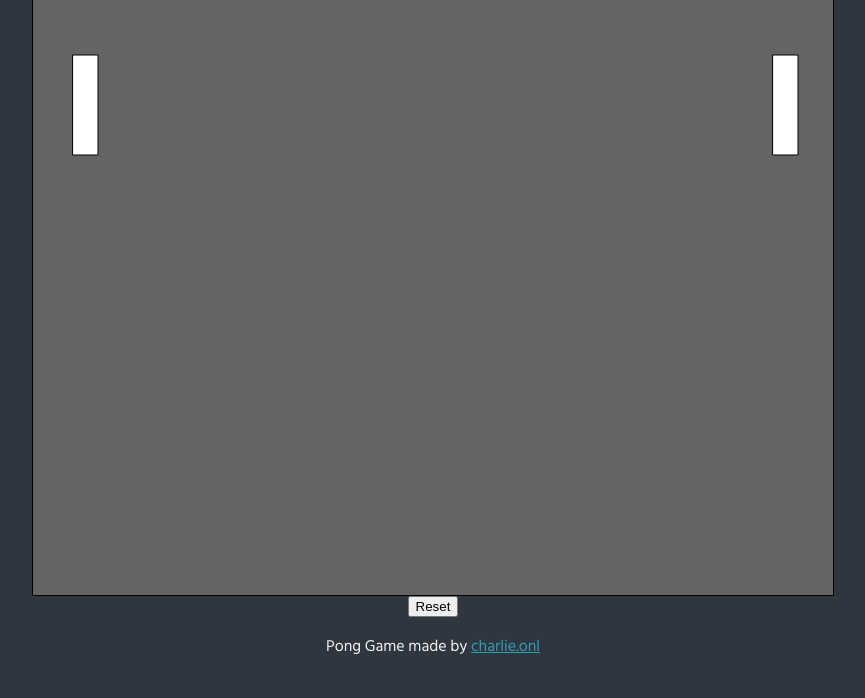
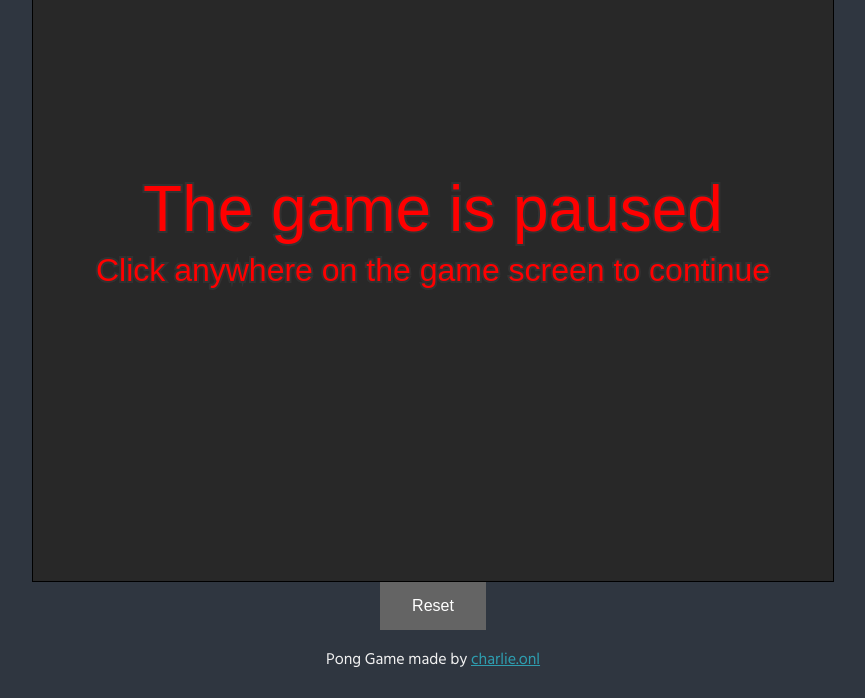
Before and after one commit to Charlie-Hill/Pong-Game---Typescript-P5.js, a website built with webpack: page dist/index.html in a window 1280 px wide. Shown: the part 102-800 px from the top of the page, without its empty margins (207-1072 px from the left). Built offline with nearby package versions, Linux system fonts and the light colour scheme.

Commit message:
Add basic pause/game start & reset functionality

```diff
--- a/src/Collision.ts
+++ b/src/Collision.ts
@@ -17,7 +17,7 @@
         else if (circleEntity.x > rectangleEntity.x + rectangleEntity.width!) testX = rectangleEntity.x + rectangleEntity.width!;   // right edge
 
         if (circleEntity.y < rectangleEntity.y) testY = rectangleEntity.y;  // top edge
-        else if (circleEntity.y > rectangleEntity.y + rectangleEntity.length!) testY = rectangleEntity.y + rectangleEntity.length!;   // bottom edge
+        else if (circleEntity.y > rectangleEntity.y + rectangleEntity.height!) testY = rectangleEntity.y + rectangleEntity.height!;   // bottom edge
 
         let d = this.p5.dist(circleEntity.x, circleEntity.y, testX, testY);
 
--- /dev/null
+++ b/src/Entities/UI/PauseScreen.ts
@@ -0,0 +1,36 @@
+import p5 from "p5"
+import IEntity from "../../Interface/IEntity"
+
+export default class PauseScreen implements IEntity {
+
+    public x: number = 0;
+    public y: number = 0;
+    public width: number;
+    public height: number;
+
+    private pauseColor: number;
+
+    constructor(width: number, height: number, pauseColor: number) {
+        this.width = width;
+        this.height = height;
+        this.pauseColor = pauseColor;
+    }
+
+    display(p5: any) {
+        // Background overlay
+        p5.background(this.pauseColor);
+
+        // Text
+        p5.textAlign(p5.CENTER);
+        p5.strokeWeight(4);
+        p5.stroke(50);
+        p5.fill(255, 0, 0);
+
+        p5.textSize(64);
+        p5.text('The game is paused', 400, 250);
+        p5.textSize(32);
+        p5.text('Click anywhere on the game screen to continue', 400, 300);
+
+    }
+
+}
--- a/src/GameWindow.ts
+++ b/src/GameWindow.ts
@@ -1,6 +1,7 @@
 import Canvas from './canvas';
 import Ball from './Entities/Ball';
 import Paddle from './Entities/Paddle';
+import PauseScreen from './Entities/UI/PauseScreen';
 import Collision from './Collision';
 
 export default class GameWindow extends Canvas {
@@ -8,6 +9,9 @@
     static WINDOW_LENGTH = 800;
     static WINDOW_HEIGHT = 600;
     static WINDOW_COLOR = 100;
+    static WINDOW_PAUSED_COLOR = 40;
+
+    private isGameStarted: boolean = false;
 
     private playerPaddle: Paddle;
     private AIPaddle: Paddle;
@@ -28,13 +32,22 @@
         this.frameRate(60);
     }
 
+    mouseClicked () {
+        if (!this.isGameStarted) {
+            this.isGameStarted = true;
+        }
+    }
+
     draw() {
         this.background(GameWindow.WINDOW_COLOR);
 
+        if (!this.isGameStarted) {
+            let pauseScreen = new PauseScreen(GameWindow.WINDOW_LENGTH, GameWindow.WINDOW_HEIGHT, GameWindow.WINDOW_PAUSED_COLOR);
+            pauseScreen.display(this);
+        } else {
             this.AIPaddle.display(this);
             this.playerPaddle.display(this, this.mouseY);
             this.ball.display(this);
-
 
             if(this.collision.circRect(this.ball, this.playerPaddle))
             {
@@ -42,5 +55,6 @@
                 this.ball.velocityY *= -1;
             }
         }
+    }
 
 }
--- a/src/Interface/IEntity.ts
+++ b/src/Interface/IEntity.ts
@@ -4,6 +4,6 @@
     x: number;
     y: number;
     width?: number;
-    length?: number;
+    height?: number;
     display(p5: p5, x: number, y: number): void;
 }
--- a/src/index.ts
+++ b/src/index.ts
@@ -1,3 +1,8 @@
 import GameWindow from './GameWindow';
 
-new GameWindow();
+let game = new GameWindow();
+
+document.getElementById('resetBtn')?.addEventListener('click', () => {
+    document.getElementById('gameWindow')!.innerHTML = '';
+    game = new GameWindow();
+});
```
Also changed, not shown: dist/index.html. Lines whose indentation alone changed are shown as unchanged.
